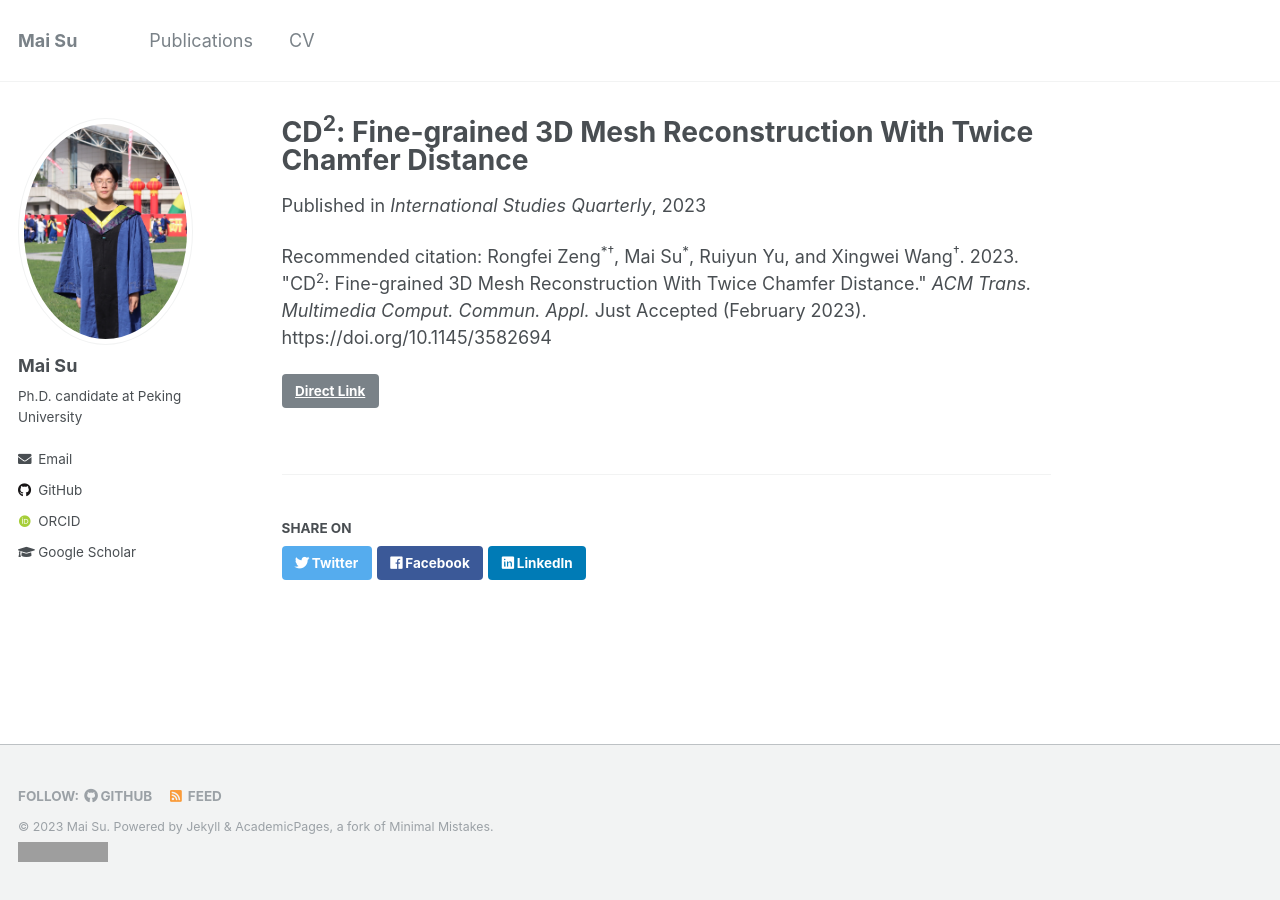
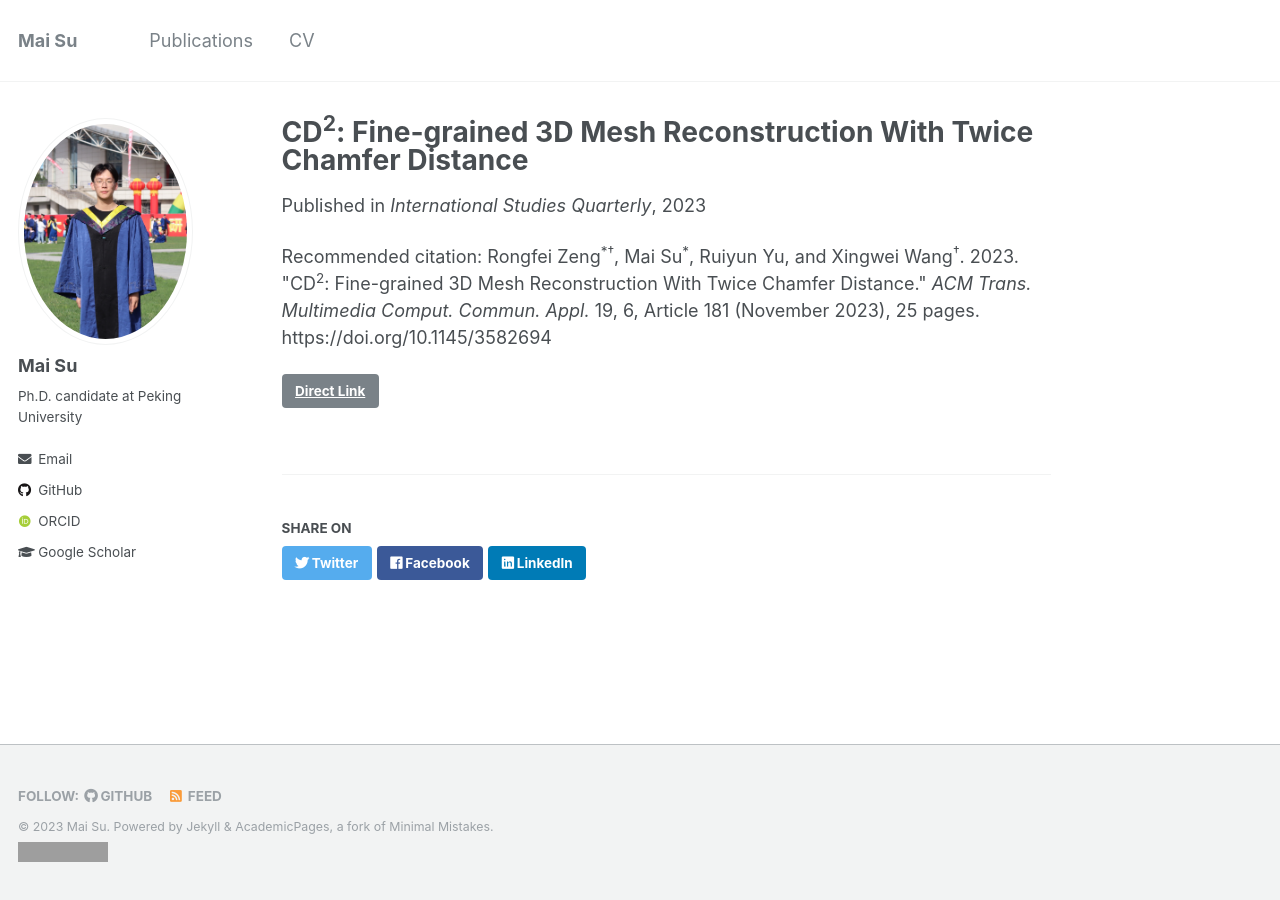
Before and after one commit to sumai-1998/sumai-1998.github.io, a Jekyll site: the page built from _publications/2023-CD2.md, in a window 1280 px wide. Built offline with Jekyll 4.4.1, drawn with Linux system fonts in a browser that asks for light colours; some web fonts are replaced; grey boxes are pictures that could not be loaded.

Commit message:
Update 2023-CD2.md

```diff
--- a/_publications/2023-CD2.md
+++ b/_publications/2023-CD2.md
@@ -6,5 +6,5 @@ date: 2023-01-27
 venue: 'International Studies Quarterly'
 link: 'https://dl.acm.org/doi/10.1145/3582694'
 # citation: 'Rongfei Zeng<sup>*</sup><sup>†</sup>, Mai Su<sup>*</sup>, Ruiyun Yu, and Xingwei Wang<sup>†</sup>. 2023. &quot;CD<sup>2</sup>: Fine-grained 3D Mesh Reconstruction With Twice Chamfer Distance.&quot; <i>TOMM</i>'
-citation: 'Rongfei Zeng<sup>*</sup><sup>†</sup>, Mai Su<sup>*</sup>, Ruiyun Yu, and Xingwei Wang<sup>†</sup>. 2023. &quot;CD<sup>2</sup>: Fine-grained 3D Mesh Reconstruction With Twice Chamfer Distance.&quot; <i>ACM Trans. Multimedia Comput. Commun. Appl.</i> Just Accepted (February 2023). https://doi.org/10.1145/3582694'
+citation: 'Rongfei Zeng<sup>*</sup><sup>†</sup>, Mai Su<sup>*</sup>, Ruiyun Yu, and Xingwei Wang<sup>†</sup>. 2023. &quot;CD<sup>2</sup>: Fine-grained 3D Mesh Reconstruction With Twice Chamfer Distance.&quot; <i>ACM Trans. Multimedia Comput. Commun. Appl.</i>  19, 6, Article 181 (November 2023), 25 pages. https://doi.org/10.1145/3582694'
 ---
```
